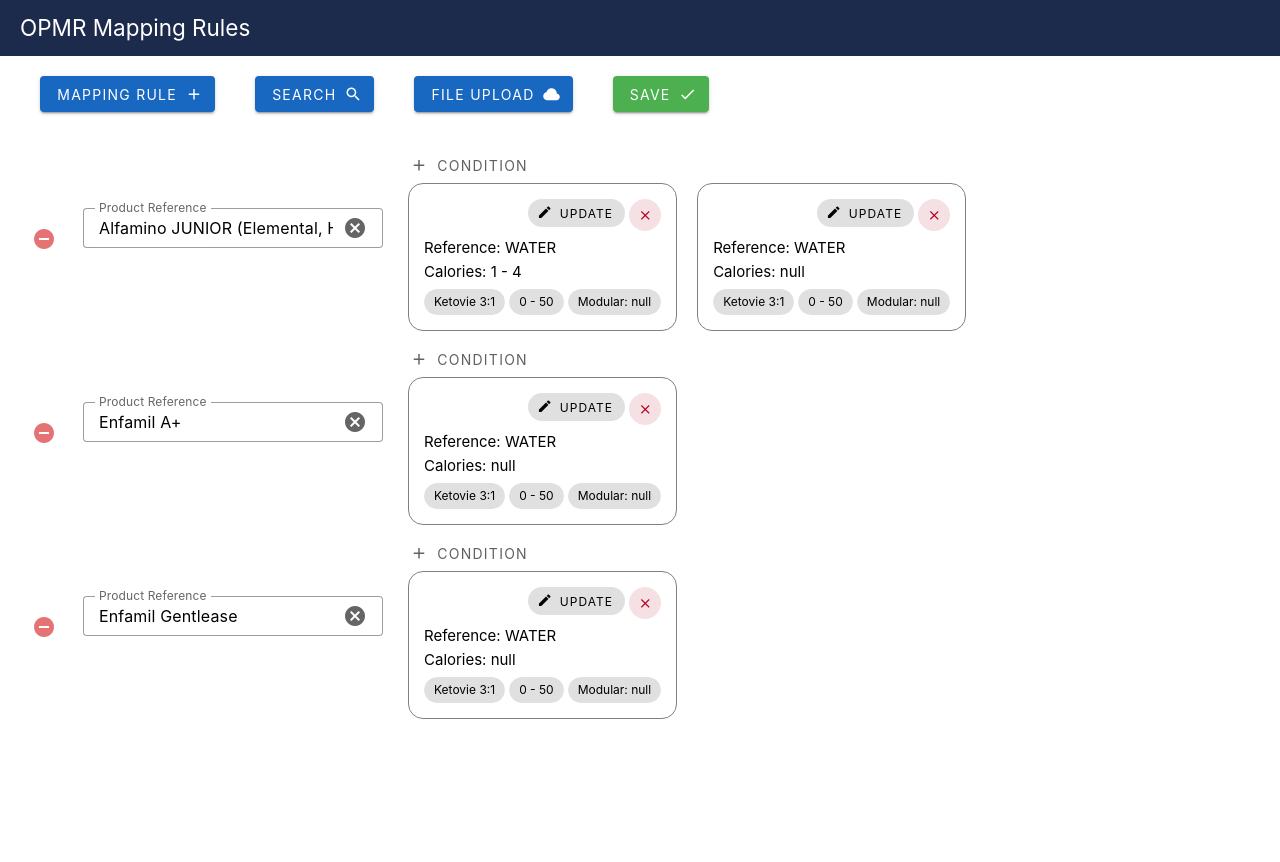
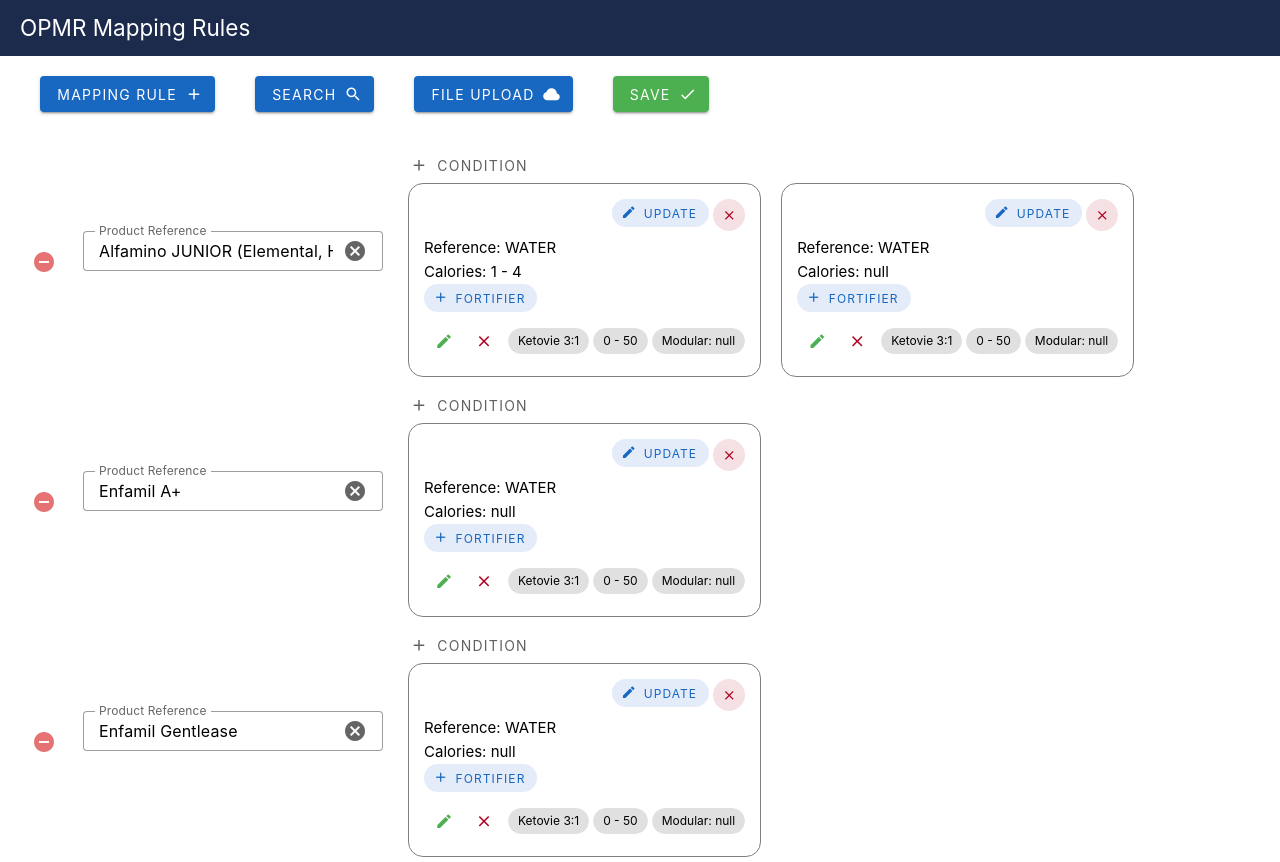
Before and after one commit to junejuly-jb/opmr-mapping, a Vue app: page / in a window 1280 px wide. Before the commit the page ends 800 px from the top, so only its background shows below. Built offline with nearby package versions, Linux system fonts and the light colour scheme.

Commit message:
added tooltips

```diff
--- a/src/components/Conditions.vue
+++ b/src/components/Conditions.vue
@@ -28,11 +28,11 @@
 <template>
     <div class="cpoe__condition__container">
         <div class="cpoe__btn__array">
-            <div class="cpoe__btn__update">
-                <v-btn prepend-icon="mdi-pencil" variant="tonal" size="small" rounded="xl">{{condition.FortifierKey.length == 0 ? 'Add Fortifier' : 'Update'}}</v-btn>
+            <div>
+                <v-btn prepend-icon="mdi-pencil" color="primary" variant="tonal" size="small" rounded="xl">Update</v-btn>
             </div>
-            <div class="spacer"></div>
-            <div class="cpoe__btn__delete">
+            <div class="spacer-h"></div>
+            <div>
                 <v-btn @click="mappingStore.removeConditionWithinAMapping(m_index, c_index)" icon="mdi-close" variant="tonal" size="x-small" color="error"></v-btn>
             </div>
         </div>
@@ -42,6 +42,10 @@
         <div>
             Calories: {{getCalories(condition.calories)}}
         </div>
+        <div>
+            <v-btn prepend-icon="mdi-plus" color="primary" variant="tonal" size="small" rounded="xl">Fortifier</v-btn>
+        </div>
+        <div class="spacer-v"></div>
         <div v-if="condition.FortifierKey.length != 0">
             <div v-for="fortifierkey in condition.FortifierKey">
                 <FortifierKey :fortifierkey="fortifierkey"/>
@@ -61,7 +65,10 @@
     justify-content: right;
     padding: 5px 0px;
 }
-.spacer{
+.spacer-h{
     padding: 0px 2px;
 }
+.spacer-v{
+    padding: 2px 0px;
+}
 </style>
--- a/src/components/FortifierKey.vue
+++ b/src/components/FortifierKey.vue
@@ -8,6 +8,17 @@
 </script>
 <template>
     <div class="opmr__chips">
+        <span>
+            <v-btn icon color="success" variant="text" size="small">
+                <v-tooltip activator="parent" location="start">Edit Fortifier</v-tooltip>
+                <v-icon>mdi-pencil</v-icon>
+            </v-btn>
+            <v-btn icon color="error" variant="text" size="small" rounded="xl">
+                <v-tooltip activator="parent" location="start">Remove Fortifier</v-tooltip>
+                <v-icon>mdi-close</v-icon>
+            </v-btn>
+        </span>
+        <span class="spacer"></span>
         <span>
             <v-chip size="small">{{fortifierkey.fortifierKey}}</v-chip>
         </span>
```
